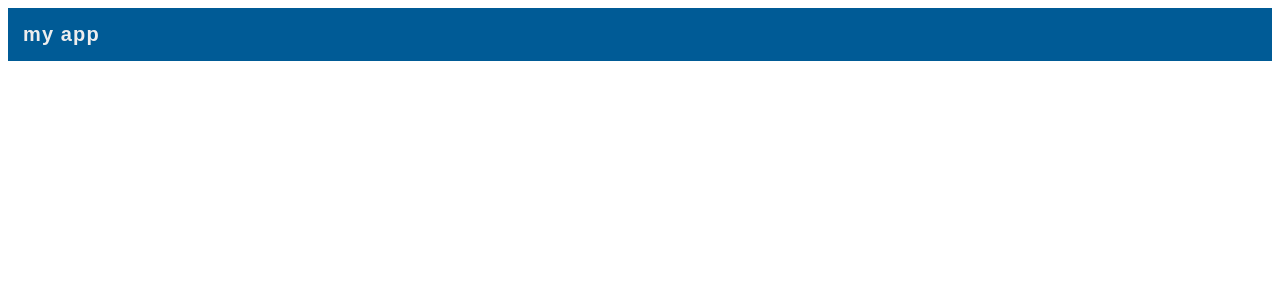
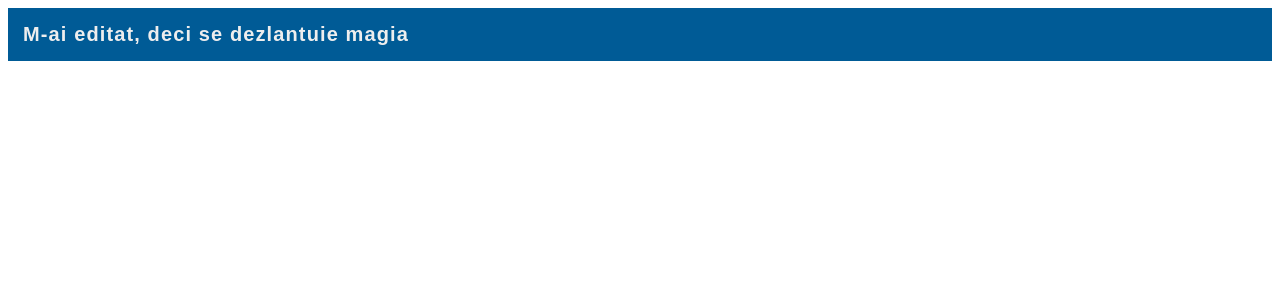
Before and after one commit to mirceah/angular-travel-workshop-vscode, an Angular app: page / in a window 1280 px wide. Shown: the top 300 px of the page. Built offline with nearby package versions, Linux system fonts and the light colour scheme.

Commit message:
1. HTML is still HTML - solution

```diff
--- a/src/app/app.component.html
+++ b/src/app/app.component.html
@@ -1,3 +1,3 @@
 <nav class="nav-bar">
-  <span class="logo">my app</span>
+  <span class="logo">M-ai editat, deci se dezlantuie magia</span>
 </nav>
```
